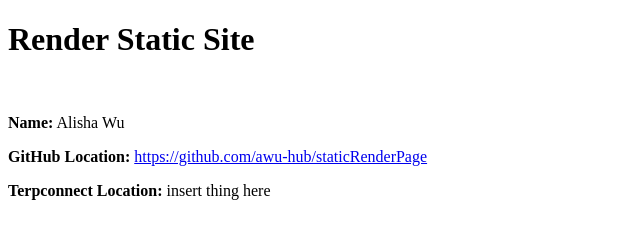
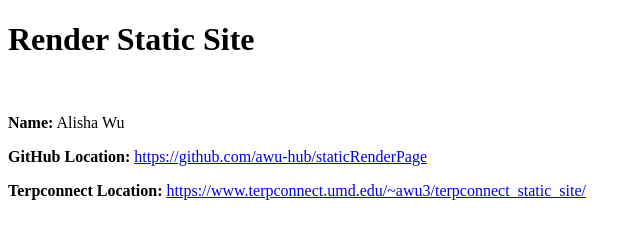
Before and after one commit to awu-hub/staticRenderPage, a plain HTML site: page index.html in a window 1280 px wide. Shown: the whole page, without its empty margins (0-641 px from the left). Drawn offline with Linux system fonts and the light colour scheme.

Commit message:
adding terpconnect

```diff
--- a/index.html
+++ b/index.html
@@ -10,6 +10,6 @@
     <br>
     <p><b>Name:</b> Alisha Wu</p>
     <p><b>GitHub Location: </b> <a href="https://github.com/awu-hub/staticRenderPage">https://github.com/awu-hub/staticRenderPage</a></p>
-    <p><b>Terpconnect Location:</b> <a>insert thing here</a></p>
+    <p><b>Terpconnect Location:</b> <a href="https://www.terpconnect.umd.edu/~awu3/terpconnect_static_site/">https://www.terpconnect.umd.edu/~awu3/terpconnect_static_site/</a></p>
 </body>
 </html>
```
